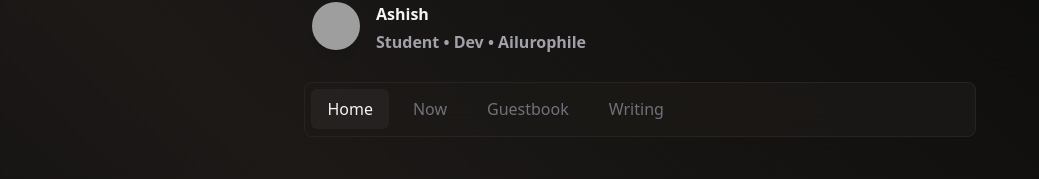
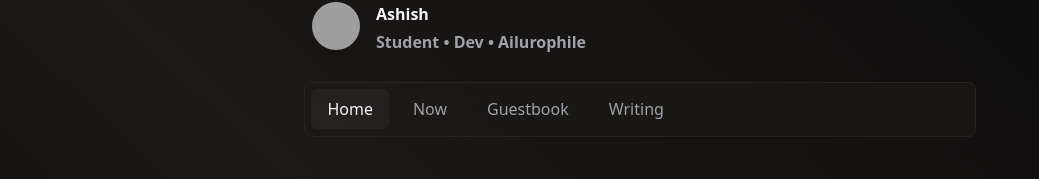
Before and after one commit to midcenturydude7/nextjs-react-navbar, a Next.js app: page / in a window 1280 px wide. Shown: the part 102-281 px from the top of the page, without its empty margins (0-1039 px from the left). Built offline with nearby package versions, Linux system fonts and the light colour scheme; grey boxes are pictures that could not be loaded.

Commit message:
Minor edit to text

```diff
--- a/src/app/components/Navbar.tsx
+++ b/src/app/components/Navbar.tsx
@@ -43,7 +43,7 @@ export default function Navbar() {
             <Link
               key={item.path}
               className={`px-4 py-2 rounded-md text-sm lg:text-base relative no-underline duration-300 ease-in ${
-                isActive ? "text-zinc-100" : "text-zinc-500"
+                isActive ? "text-zinc-100" : "text-zinc-400"
               }`}
               href={item.path}
               data-active={isActive}
```
